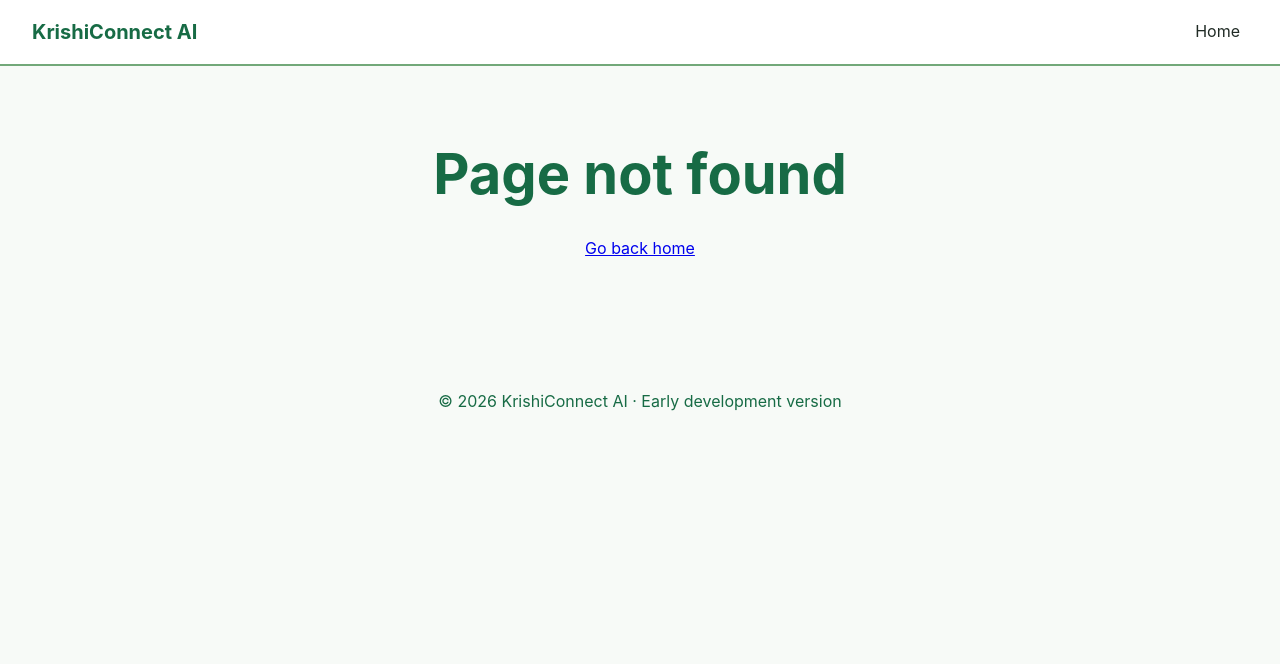
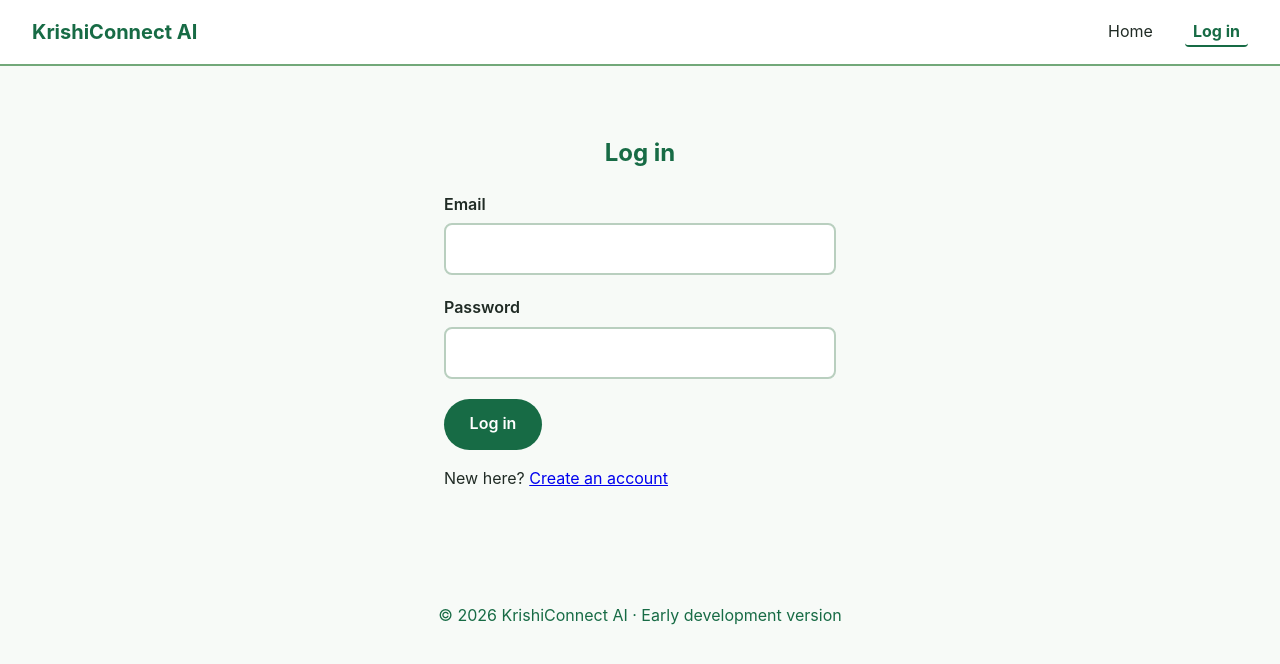
Before and after one commit to fasnaramzu2003-jpg/krishiconnect, a React app in the folder frontend/: page /login in a window 1280 px wide. Before the commit this address had no page. Shown: the top 664 px of the page. Built offline with nearby package versions, Linux system fonts and the light colour scheme; no server answers; the HTML template or start-up script is replaced by a standard one.

Commit message:
Connect React to Django API with login page

```diff
--- a/frontend/package.json
+++ b/frontend/package.json
@@ -10,6 +10,7 @@
     "preview": "vite preview"
   },
   "dependencies": {
+    "axios": "^1.21.1",
     "gsap": "^3.15.1",
     "react": "^19.3.1",
     "react-dom": "^19.3.1",
--- a/frontend/src/App.jsx
+++ b/frontend/src/App.jsx
@@ -2,6 +2,7 @@
 import { Route, Routes } from 'react-router-dom'
 import MainLayout from './layouts/MainLayout.jsx'
 import Home from './pages/Home.jsx'
+import Login from './pages/Login.jsx'
 import NotFound from './pages/NotFound.jsx'
 
 export default function App() {
@@ -9,6 +10,7 @@ export default function App() {
     <Routes>
       <Route element={<MainLayout />}>
         <Route path="/" element={<Home />} />
+        <Route path="/login" element={<Login />} />
         <Route path="*" element={<NotFound />} />
       </Route>
     </Routes>
--- a/frontend/src/components/Navbar.jsx
+++ b/frontend/src/components/Navbar.jsx
@@ -1,13 +1,34 @@
 
-import { NavLink } from 'react-router-dom'
+import { NavLink, useNavigate } from 'react-router-dom'
+import { useAuth } from '../context/AuthContext.jsx'
 
 export default function Navbar() {
+  const { user, logout } = useAuth()
+  const navigate = useNavigate()
+
+  async function handleLogout() {
+    await logout()
+    navigate('/')
+  }
+
   return (
     <header className="navbar">
       <NavLink to="/" className="brand">KrishiConnect AI</NavLink>
       <nav aria-label="Main navigation">
         <ul className="nav-links">
           <li><NavLink to="/" end>Home</NavLink></li>
+          {user ? (
+            <>
+              <li><span>Hello, {user.username}</span></li>
+              <li>
+                <button type="button" className="link-button" onClick={handleLogout}>
+                  Log out
+                </button>
+              </li>
+            </>
+          ) : (
+            <li><NavLink to="/login">Log in</NavLink></li>
+          )}
         </ul>
       </nav>
     </header>
--- /dev/null
+++ b/frontend/src/context/AuthContext.jsx
@@ -0,0 +1,56 @@
+
+import { createContext, useContext, useState } from 'react'
+import api from '../services/api.js'
+
+const AuthContext = createContext(null)
+
+function readSavedUser() {
+  try {
+    return JSON.parse(localStorage.getItem('krishi_user'))
+  } catch {
+    return null
+  }
+}
+
+export function AuthProvider({ children }) {
+  const [user, setUser] = useState(readSavedUser)
+
+  function saveSession(data) {
+    localStorage.setItem('krishi_token', data.token)
+    localStorage.setItem('krishi_user', JSON.stringify(data.user))
+    setUser(data.user)
+  }
+
+  async function login(email, password) {
+    const { data } = await api.post('/auth/login/', { email, password })
+    saveSession(data)
+    return data.user
+  }
+
+  async function register(payload) {
+    const { data } = await api.post('/auth/register/', payload)
+    saveSession(data)
+    return data.user
+  }
+
+  async function logout() {
+    try {
+      await api.post('/auth/logout/')
+    } catch {
+      // the token may already be invalid, we still log out here
+    }
+    localStorage.removeItem('krishi_token')
+    localStorage.removeItem('krishi_user')
+    setUser(null)
+  }
+
+  return (
+    <AuthContext.Provider value={{ user, login, register, logout }}>
+      {children}
+    </AuthContext.Provider>
+  )
+}
+
+export function useAuth() {
+  return useContext(AuthContext)
+}
--- a/frontend/src/main.jsx
+++ b/frontend/src/main.jsx
@@ -4,11 +4,14 @@ import { createRoot } from 'react-dom/client'
 import { BrowserRouter } from 'react-router-dom'
 import './styles/global.css'
 import App from './App.jsx'
+import { AuthProvider } from './context/AuthContext.jsx'
 
 createRoot(document.getElementById('root')).render(
   <StrictMode>
     <BrowserRouter>
-      <App />
+      <AuthProvider>
+        <App />
+      </AuthProvider>
     </BrowserRouter>
   </StrictMode>,
 )
--- /dev/null
+++ b/frontend/src/pages/Login.jsx
@@ -0,0 +1,63 @@
+
+import { useState } from 'react'
+import { Link, useNavigate } from 'react-router-dom'
+import { useAuth } from '../context/AuthContext.jsx'
+import '../styles/forms.css'
+
+export default function Login() {
+  const { login } = useAuth()
+  const navigate = useNavigate()
+  const [email, setEmail] = useState('')
+  const [password, setPassword] = useState('')
+  const [error, setError] = useState('')
+  const [loading, setLoading] = useState(false)
+
+  async function handleSubmit(event) {
+    event.preventDefault()
+    setError('')
+    setLoading(true)
+    try {
+      await login(email, password)
+      navigate('/')
+    } catch (err) {
+      setError(err.response?.data?.detail || 'Could not log in. Please try again.')
+    } finally {
+      setLoading(false)
+    }
+  }
+
+  return (
+    <section className="form-page">
+      <h1>Log in</h1>
+      <form onSubmit={handleSubmit} noValidate>
+        {error && <p role="alert" className="form-error">{error}</p>}
+        <div className="field">
+          <label htmlFor="email">Email</label>
+          <input
+            id="email"
+            type="email"
+            autoComplete="email"
+            required
+            value={email}
+            onChange={(e) => setEmail(e.target.value)}
+          />
+        </div>
+        <div className="field">
+          <label htmlFor="password">Password</label>
+          <input
+            id="password"
+            type="password"
+            autoComplete="current-password"
+            required
+            value={password}
+            onChange={(e) => setPassword(e.target.value)}
+          />
+        </div>
+        <button type="submit" className="btn btn-primary" disabled={loading}>
+          {loading ? 'Logging in...' : 'Log in'}
+        </button>
+      </form>
+      <p>New here? <Link to="/register">Create an account</Link></p>
+    </section>
+  )
+}
--- /dev/null
+++ b/frontend/src/services/api.js
@@ -0,0 +1,16 @@
+
+import axios from 'axios'
+
+const api = axios.create({
+  baseURL: import.meta.env.VITE_API_URL || 'http://127.0.0.1:8000/api',
+})
+
+api.interceptors.request.use((config) => {
+  const token = localStorage.getItem('krishi_token')
+  if (token) {
+    config.headers.Authorization = `Token ${token}`
+  }
+  return config
+})
+
+export default api
--- /dev/null
+++ b/frontend/src/styles/forms.css
@@ -0,0 +1,34 @@
+
+.form-page { max-width: 440px; margin: 0 auto; padding: 3rem 1.5rem; }
+.form-page h1 { color: var(--forest); text-align: center; }
+
+.field { display: flex; flex-direction: column; gap: 0.35rem; margin-bottom: 1.25rem; }
+.field label { font-weight: 600; }
+.field input, .field select {
+  padding: 0.7rem 0.8rem;
+  border: 2px solid #b9cfbf;
+  border-radius: 8px;
+  background: var(--white);
+  font: inherit;
+}
+
+.form-error {
+  padding: 0.75rem 1rem;
+  background: #fdecea;
+  color: #8a1c12;
+  border: 1px solid #e5a29b;
+  border-radius: 8px;
+}
+
+button.btn { border: none; font: inherit; font-weight: 600; cursor: pointer; }
+button.btn:disabled { opacity: 0.6; cursor: not-allowed; }
+
+.link-button {
+  padding: 0.25rem 0.5rem;
+  background: none;
+  border: none;
+  color: var(--forest);
+  font: inherit;
+  text-decoration: underline;
+  cursor: pointer;
+}
```
Also changed, not shown: 2 other files (tests, documents, lock files or other folders).
